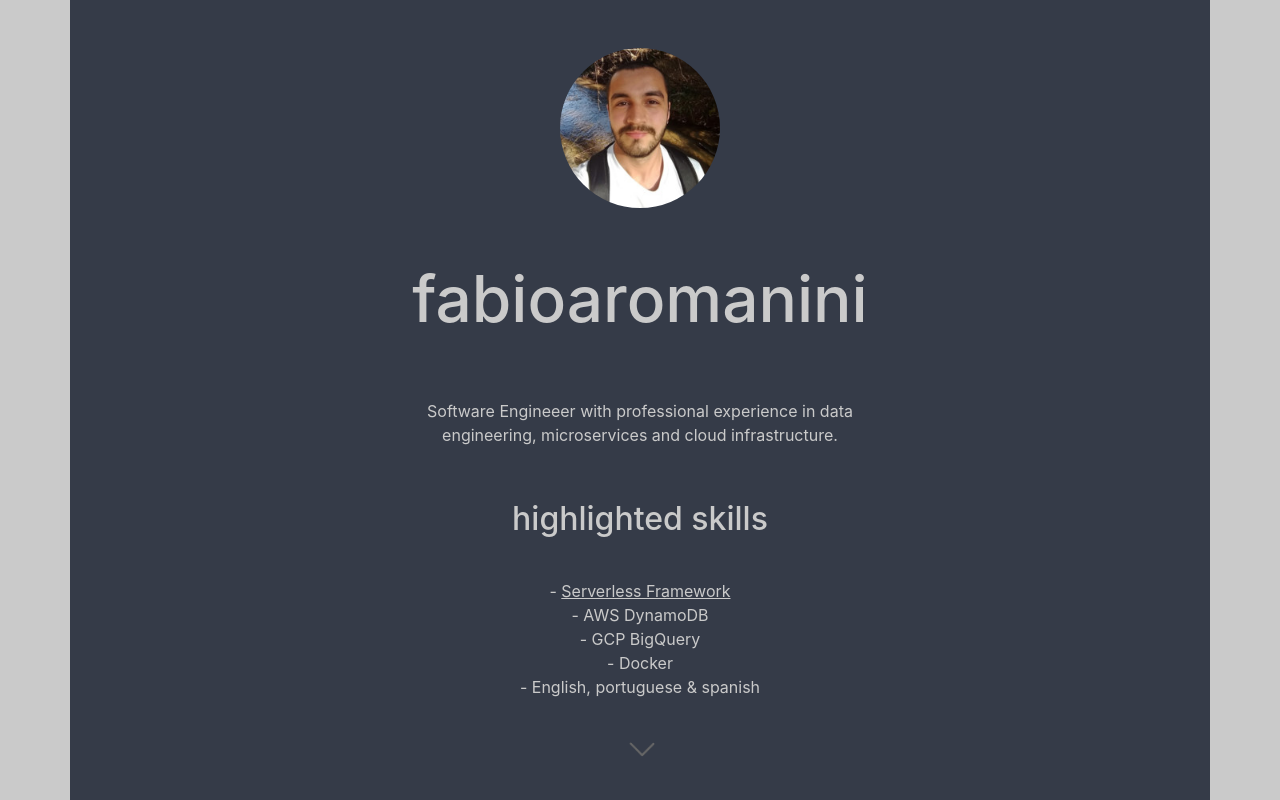
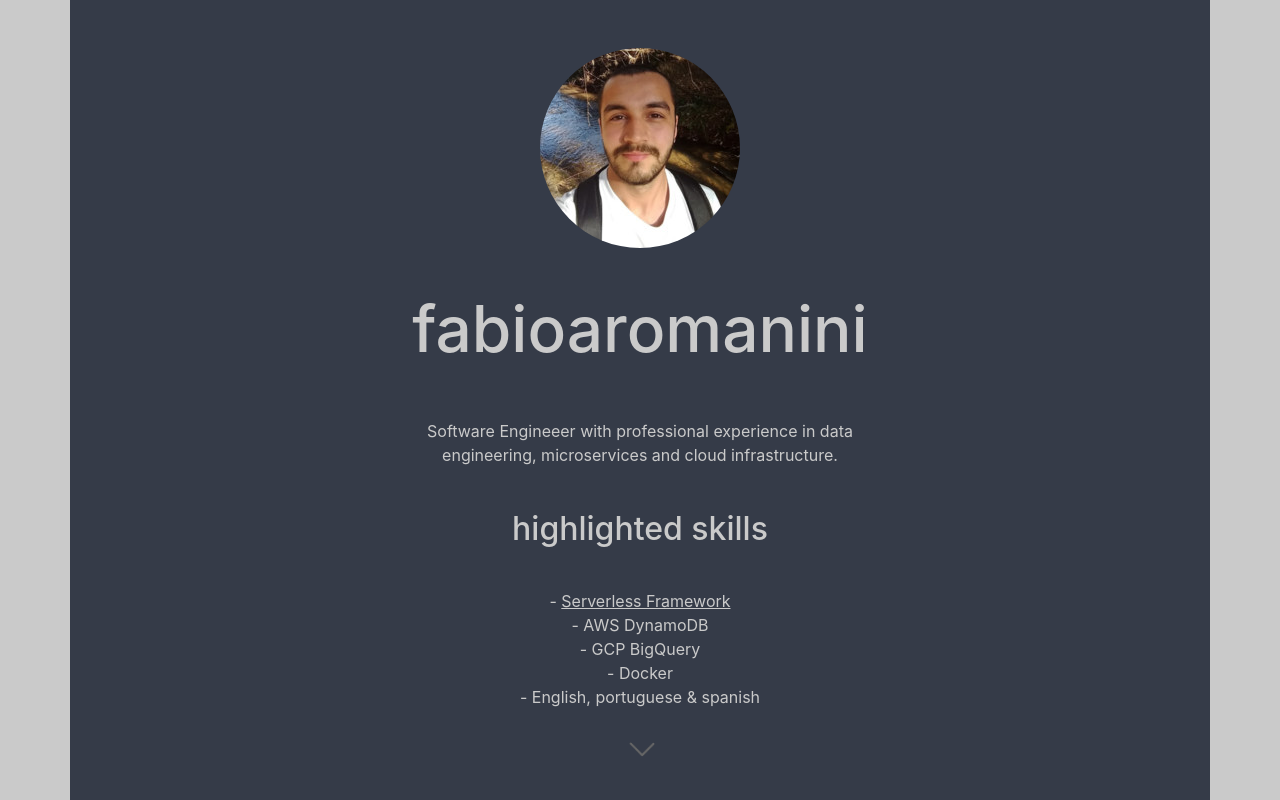
Before and after one commit to fabioaromanini/site, a React (Create React App) app: page / in a window 1280 px wide. Shown: the top 800 px of the page. Built offline with nearby package versions, Linux system fonts and the light colour scheme.

Commit message:
resizes avatar img

```diff
--- a/src/landing/landing.css
+++ b/src/landing/landing.css
@@ -13,7 +13,7 @@
 
 #avatar img {
   border-radius: 50%;
-  max-height: 20vh;
+  max-height: 25vh;
 }
 
 #title {
@@ -43,6 +43,10 @@
     padding: 3em 0 0 0;
   }
 
+  #avatar img {
+    height: 30vh;
+  }
+
   #title h1 {
     padding: 0 0 0.5em 0;
     font-size: 4em;
```
